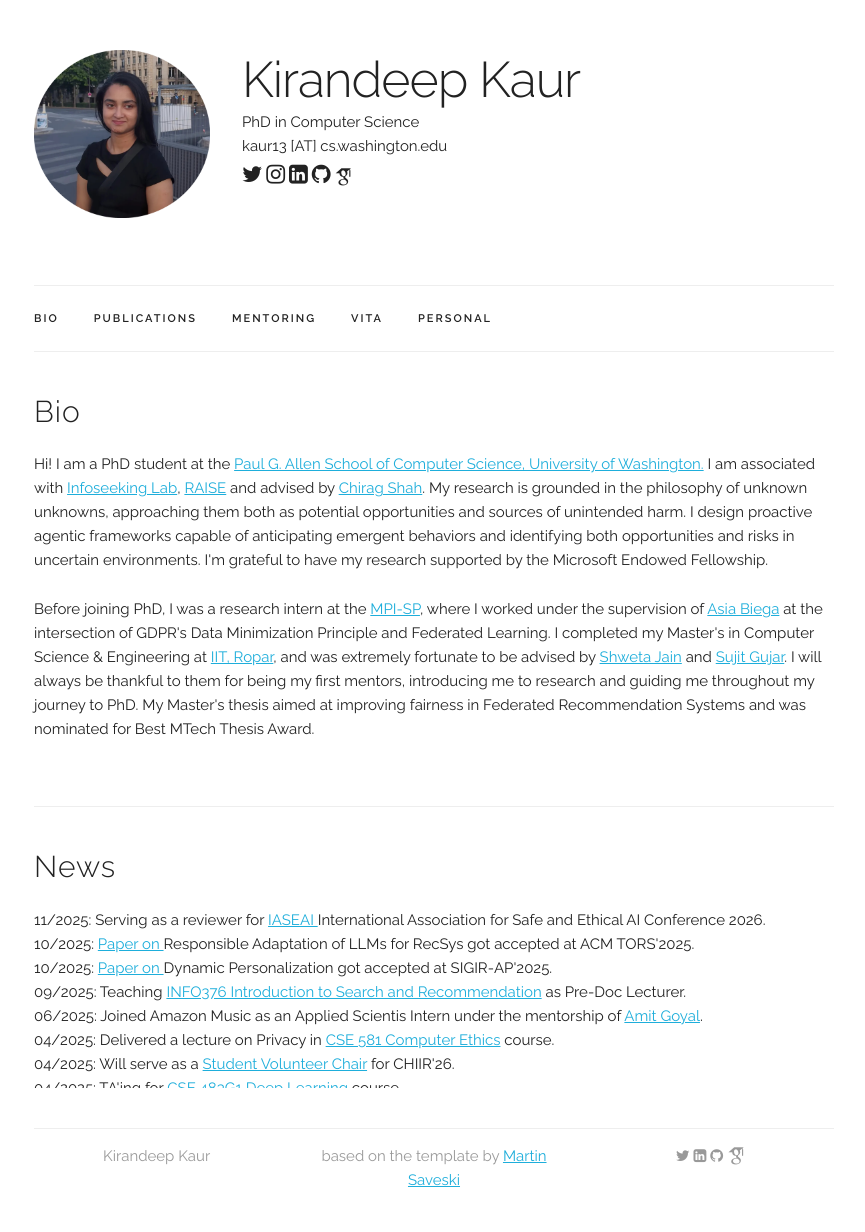
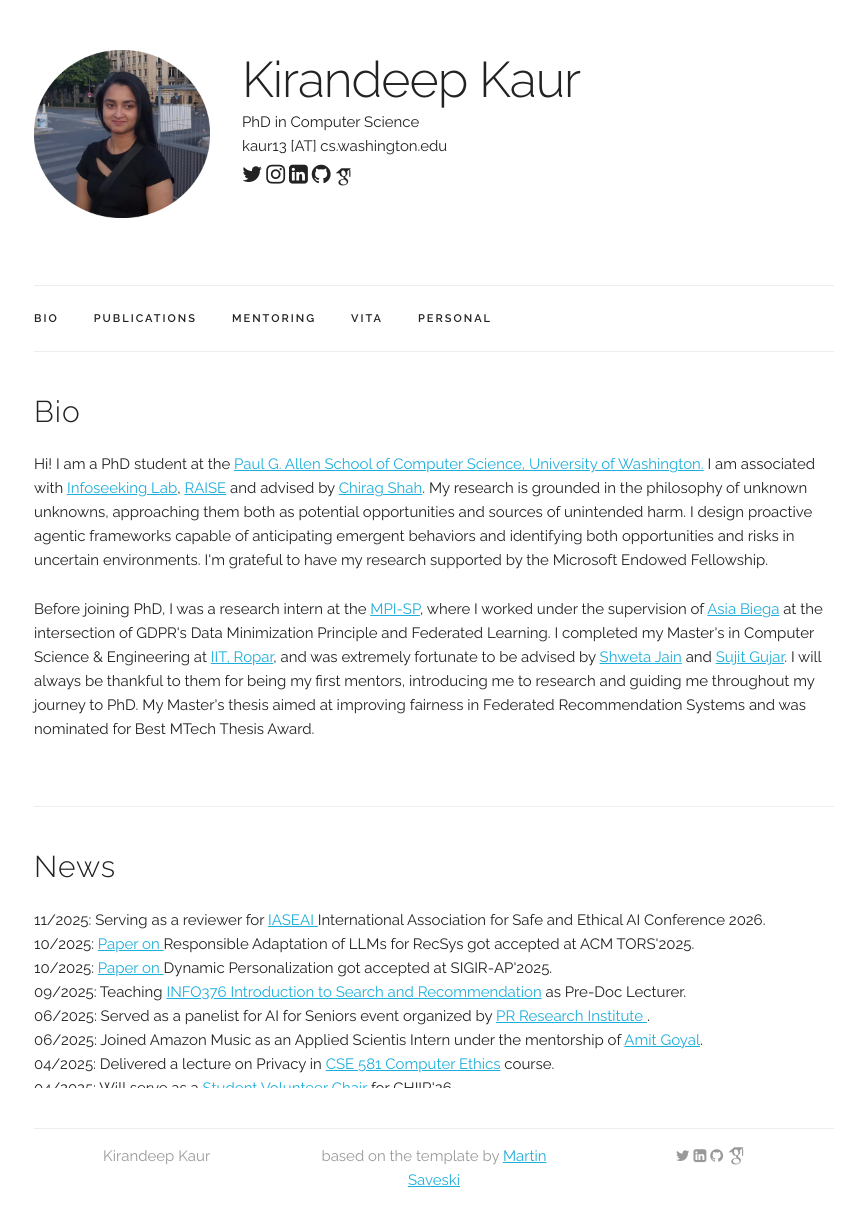
Before and after one commit to i-kiran/i-kiran.github.io, a Jekyll site: the page built from index.html, in a window 1280 px wide. Shown: the whole page, without its empty margins (206-1071 px from the left). Built offline with Jekyll 4.4.1, drawn with Linux system fonts in a browser that asks for light colours; some web fonts are replaced.

Commit message:
Add panelist event entry to news.yaml
Added a new entry for a panelist event on AI for Seniors.

```diff
--- a/_data/news.yaml
+++ b/_data/news.yaml
@@ -10,6 +10,9 @@ news:
 
   - title: "Teaching <a href=\"https://ischool.uw.edu/people/faculty/profile/kaur13\">INFO376 Introduction to Search and Recommendation</a> as Pre-Doc Lecturer."
     date: "09/2025"
+
+  - title: "Served as a panelist for AI for Seniors event organized by <a href=\"https://prresearch.us/\">PR Research Institute </a>."
+    date: "06/2025"
 
   - title: "Joined Amazon Music as an Applied Scientis Intern under the mentorship of <a href=\"https://scholar.google.com/citations?hl=en&user=ShoWOnEAAAAJ&view_op=list_works&sortby=pubdate\"> Amit Goyal</a>."
     date: "06/2025"
```
